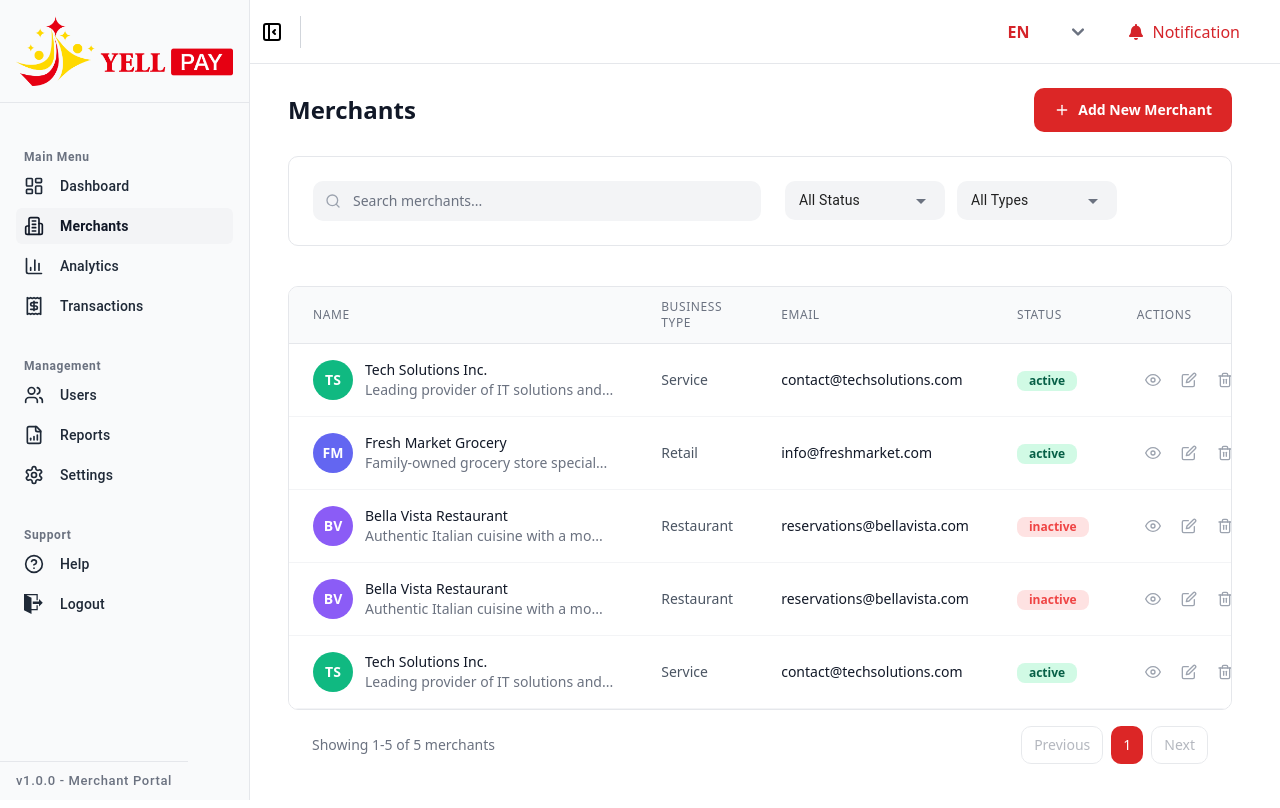
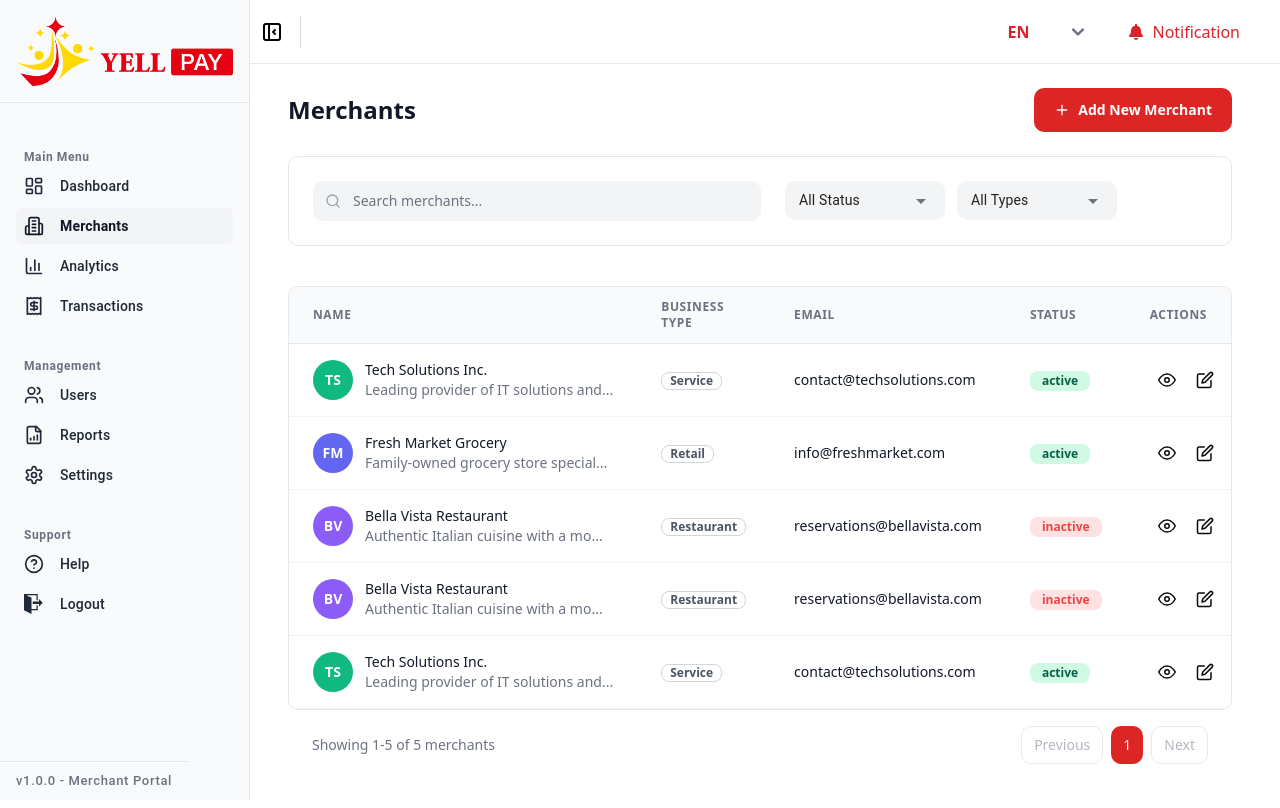
Before and after one commit to afsanaeva-jbc/yellpay-admin, a React (Vite) app: page /merchants in a window 1280 px wide. Built offline with nearby package versions, Linux system fonts and the light colour scheme.

Commit message:
fixed spacing and text clr

```diff
--- a/src/components/common/TableComponent.tsx
+++ b/src/components/common/TableComponent.tsx
@@ -247,7 +247,7 @@ const DynamicTable = <T extends DataTableCommonBase>({
 
       case "businessType":
         return (
-          <span className="text-sm text-gray-600 capitalize">
+          <span className="inline-flex items-center px-2 py-0 text-xs text-gray-600 capitalize border border-gray-300 rounded-md font-semibold">
             {item.businessType || "-"}
           </span>
         );
@@ -339,13 +339,13 @@ const DynamicTable = <T extends DataTableCommonBase>({
               {columns.map((column, index) => (
                 <TableHeaderCell
                   key={index}
-                  className={`text-left font-medium text-gray-500 uppercase text-xs tracking-wider ${column.width || ""}`}
+                  className={`text-left font-semibold text-gray-500  uppercase text-xs tracking-wider ${column.width || ""}`}
                 >
                   {column.label}
                 </TableHeaderCell>
               ))}
               {actions && (
-                <TableHeaderCell className="text-left font-medium text-gray-500 uppercase text-xs tracking-wider">
+                <TableHeaderCell className="text-center font-semibold text-gray-500 uppercase text-xs tracking-wider">
                   Actions
                 </TableHeaderCell>
               )}
@@ -414,7 +414,7 @@ const DynamicTable = <T extends DataTableCommonBase>({
                     <TableCell className="px-6 py-4">
                       <div className="flex gap-1">
                         {actions(item).map((action, actionIdx) => (
-                          <div key={actionIdx} className="flex items-center">
+                          <div key={actionIdx} className="flex items-center ">
                             {action}
                           </div>
                         ))}
--- a/src/pages/Merchants/MerchantsTable.tsx
+++ b/src/pages/Merchants/MerchantsTable.tsx
@@ -85,19 +85,22 @@ const MerchantPage: React.FC = () => {
     {
       key: "name" as const,
       label: "NAME",
-      width: "w-80",
+      width: "25%",
     },
     {
       key: "businessType" as const,
       label: "BUSINESS TYPE",
+       width: "25%",
     },
     {
       key: "email" as const,
       label: "EMAIL",
+      width: "25%",
     },
     {
       key: "status" as const,
       label: "STATUS",
+      width: "25%",
     },
   ];
 
@@ -181,26 +184,26 @@ const MerchantPage: React.FC = () => {
     <button
       key="view"
       onClick={() => handleView(merchant)}
-      className="p-2 text-gray-400 hover:text-blue-600 transition-colors rounded-md hover:bg-blue-50"
+      className="p-2 text-black-700 hover:text-blue-600 transition-colors rounded-md hover:bg-blue-50"
       title="View merchant"
     >
-      <FiEye className="w-4 h-4" />
+      <FiEye className="w-4.5 h-4.5" />
     </button>,
     <button
       key="edit"
       onClick={() => handleEdit(merchant)}
-      className="p-2 text-gray-400 hover:text-green-600 transition-colors rounded-md hover:bg-green-50"
+      className="p-2 text-black-700 hover:text-green-600 transition-colors rounded-md hover:bg-green-50"
       title="Edit merchant"
     >
-      <FiEdit className="w-4 h-4" />
+      <FiEdit className="w-4.5 h-4.5" />
     </button>,
     <button
       key="delete"
       onClick={() => handleDelete(merchant)}
-      className="p-2 text-gray-400 hover:text-red-600 transition-colors rounded-md hover:bg-red-50"
+      className="p-2 text-black-700 hover:text-red-600 transition-colors rounded-md hover:bg-red-50"
       title="Delete merchant"
     >
-      <FiTrash2 className="w-4 h-4" />
+      <FiTrash2 className="w-4.5 h-4.5" />
     </button>,
   ];
 
```
